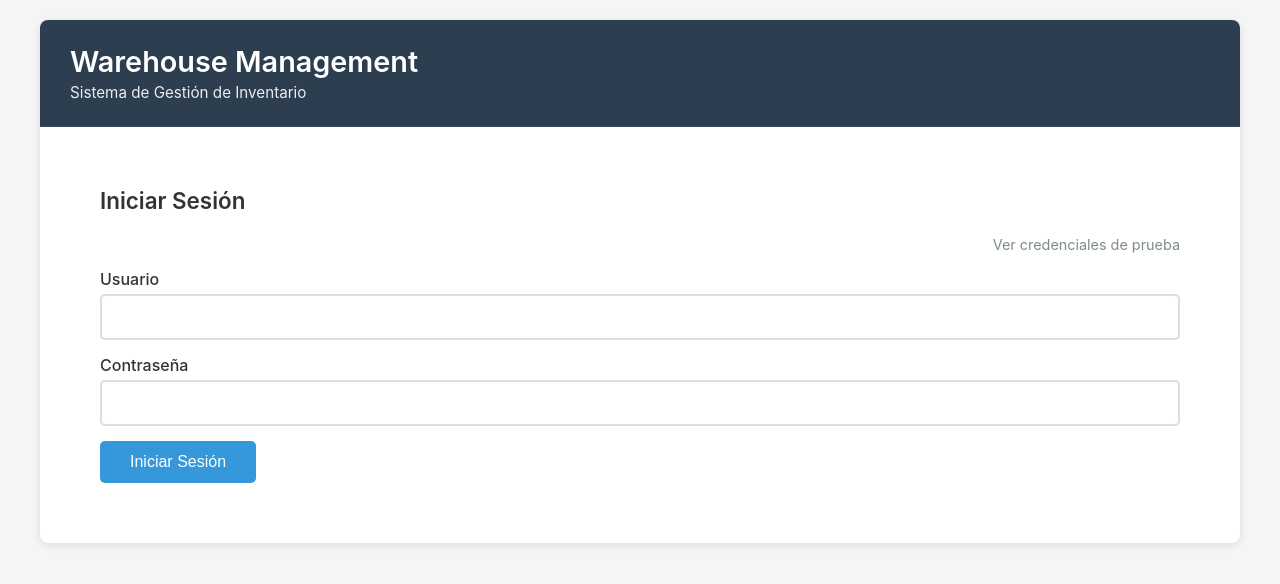
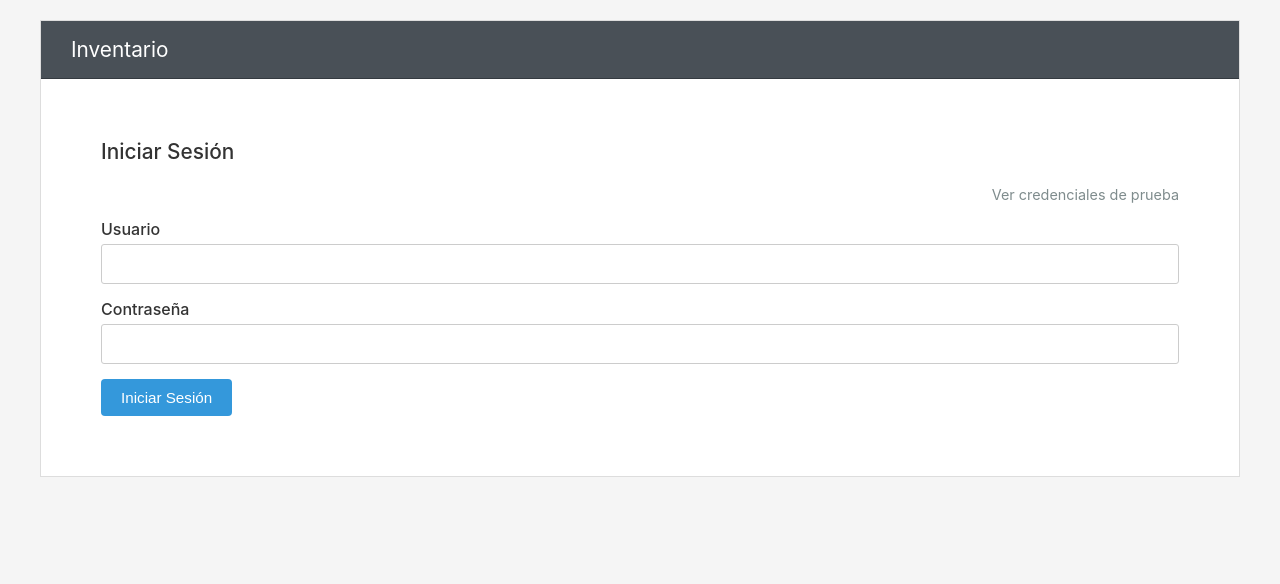
Before and after one commit to XiaBell/Experimento-Integridad, a Django app: page / in a window 1280 px wide. Shown: the top 584 px of the page. Run offline with Django 4.2, Linux system fonts and the light colour scheme.

Commit message:
html changes lol

```diff
--- a/products-service/templates/index.html
+++ b/products-service/templates/index.html
@@ -22,27 +22,21 @@
             max-width: 1200px;
             margin: 0 auto;
             background: white;
-            border-radius: 8px;
-            box-shadow: 0 2px 8px rgba(0,0,0,0.1);
+            border: 1px solid #ddd;
             overflow: hidden;
         }
 
         .header {
-            background: #2c3e50;
+            background: #495057;
             color: white;
-            padding: 24px 30px;
-            border-bottom: 1px solid #34495e;
+            padding: 16px 30px;
+            border-bottom: 1px solid #343a40;
         }
 
         .header h1 {
-            font-size: 1.8em;
-            margin-bottom: 4px;
-            font-weight: 600;
-        }
-
-        .header p {
-            opacity: 0.9;
-            font-size: 0.95em;
+            font-size: 1.3em;
+            font-weight: 400;
+            margin: 0;
         }
 
         .content {
@@ -56,14 +50,13 @@
         .login-section h2 {
             color: #333;
             margin-bottom: 20px;
-            font-size: 1.4em;
-            font-weight: 600;
+            font-size: 1.3em;
+            font-weight: 500;
         }
 
         .user-info {
             background: #ecf0f1;
-            padding: 12px 16px;
-            border-radius: 4px;
+            padding: 10px 14px;
             margin-bottom: 20px;
             display: flex;
             justify-content: space-between;
@@ -169,25 +160,23 @@
 
         .form-group input {
             width: 100%;
-            padding: 12px;
-            border: 2px solid #ddd;
-            border-radius: 5px;
+            padding: 10px;
+            border: 1px solid #ccc;
+            border-radius: 3px;
             font-size: 1em;
-            transition: border-color 0.3s;
         }
 
         .form-group input:focus {
             outline: none;
-            border-color: #667eea;
+            border-color: #495057;
         }
 
         .btn {
-            padding: 12px 30px;
+            padding: 10px 20px;
             border: none;
-            border-radius: 5px;
-            font-size: 1em;
+            border-radius: 4px;
+            font-size: 0.95em;
             cursor: pointer;
-            transition: all 0.3s;
             font-weight: 500;
         }
 
@@ -349,15 +320,14 @@
 
         .logout-btn {
             float: right;
-            margin-top: -50px;
+            margin-top: -40px;
         }
     </style>
 </head>
 <body>
     <div class="container">
         <div class="header">
-            <h1>Warehouse Management</h1>
-            <p>Sistema de Gestión de Inventario</p>
+            <h1>Inventario</h1>
         </div>
 
         <div class="content">
```
Also changed, not shown: other parts of products-service/templates/index.html (+27 -47 lines).
